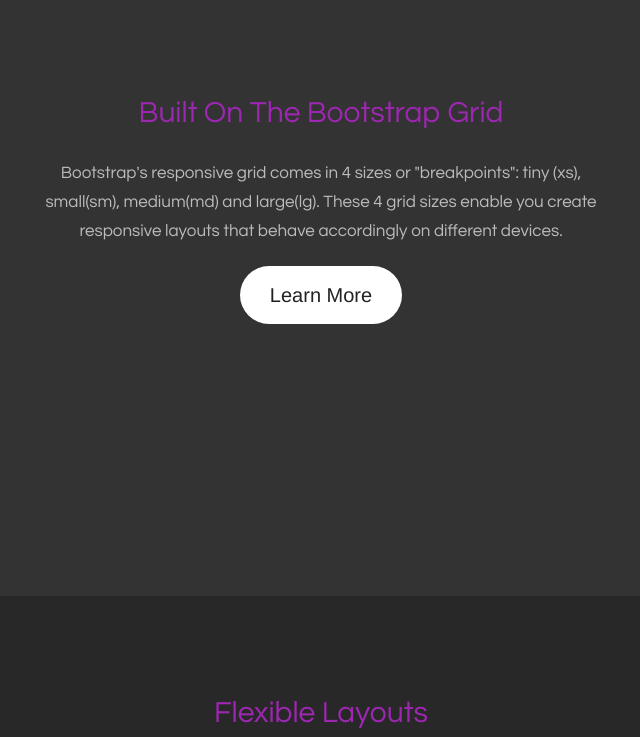
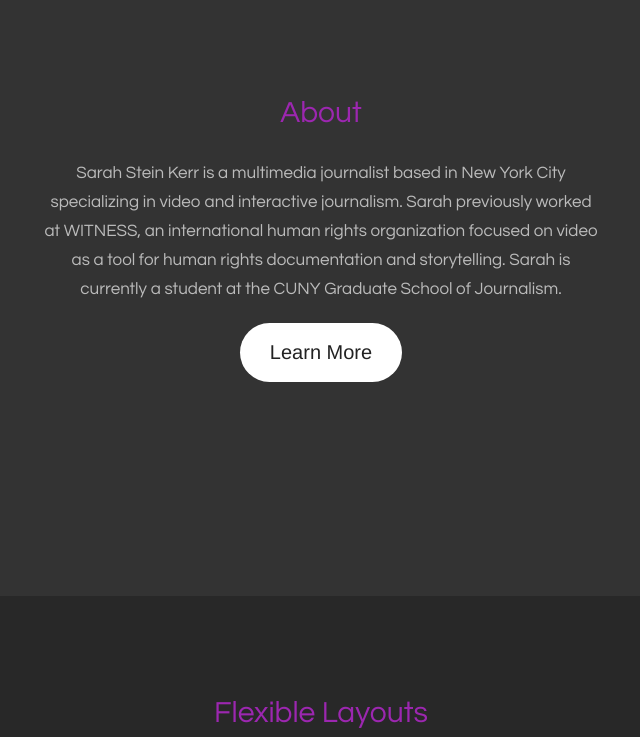
Before and after one commit to sskerr/sskerr.github.io, a Jekyll site: the page index.html, which Jekyll copies as it is, in a window 1280 px wide and 900 px high, scrolled down 741 px, cut to the strip 163-900 px from the top of the window. Shown: the whole strip, without its empty margins (319-959 px from the left). Built offline with Jekyll 4.4.1, drawn with Linux system fonts in a browser that asks for light colours; some web fonts are replaced.

Commit message:
Update index.html
Add draft bio

```diff
--- a/index.html
+++ b/index.html
@@ -64,10 +64,10 @@
         <div class="container">
             <div class="row">
                 <div class="col-lg-6 col-lg-offset-3 col-md-8 col-md-offset-2 text-center">
-                    <h2 class="margin-top-0 text-primary">Built On The Bootstrap Grid</h2>
+                    <h2 class="margin-top-0 text-primary">About</h2>
                     <br>
                     <p class="text-faded">
-                        Bootstrap's responsive grid comes in 4 sizes or "breakpoints": tiny (xs), small(sm), medium(md) and large(lg). These 4 grid sizes enable you create responsive layouts that behave accordingly on different devices.
+                       Sarah Stein Kerr is a multimedia journalist based in New York City specializing in video and interactive journalism. Sarah previously worked at WITNESS, an international human rights organization focused on video as a tool for human rights documentation and storytelling. Sarah is currently a student at the CUNY Graduate School of Journalism.
                     </p>
                     <a href="#three" class="btn btn-default btn-xl page-scroll">Learn More</a>
                 </div>
```
